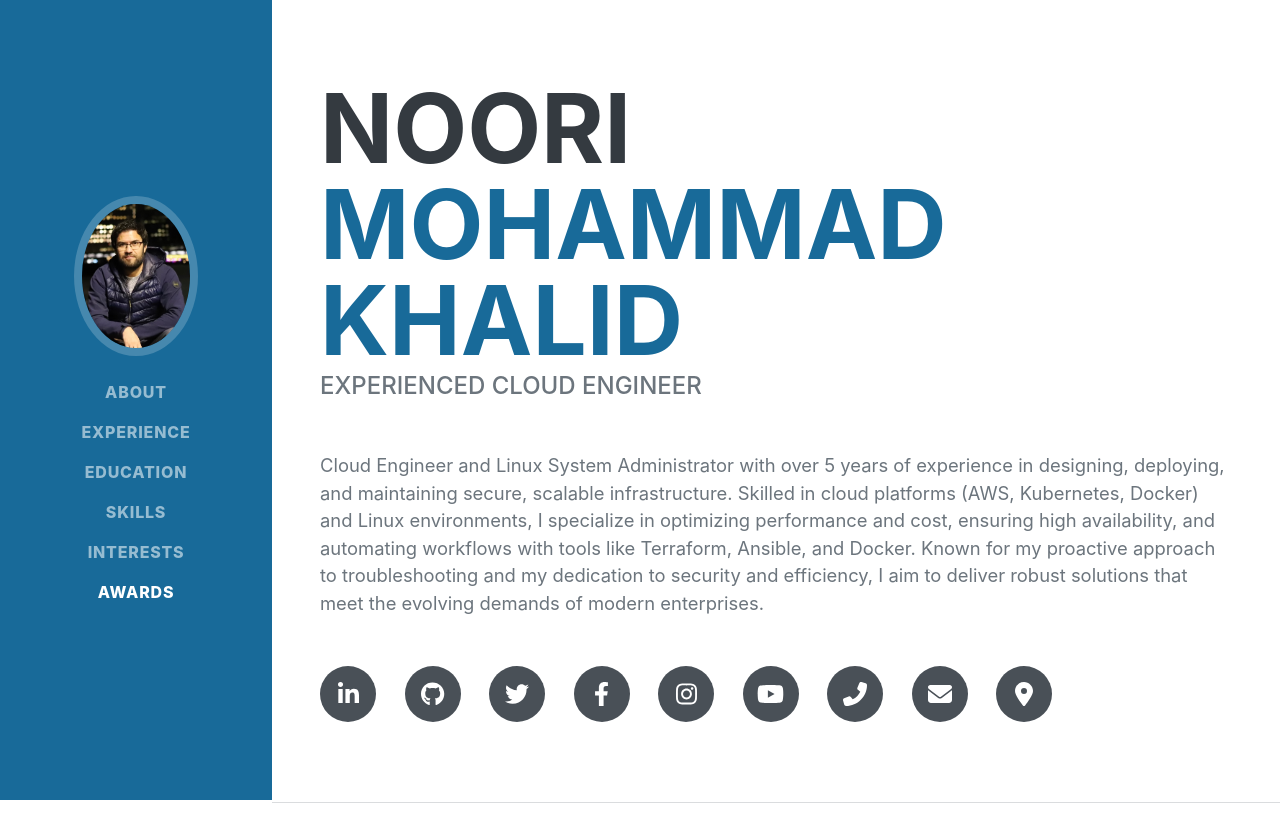
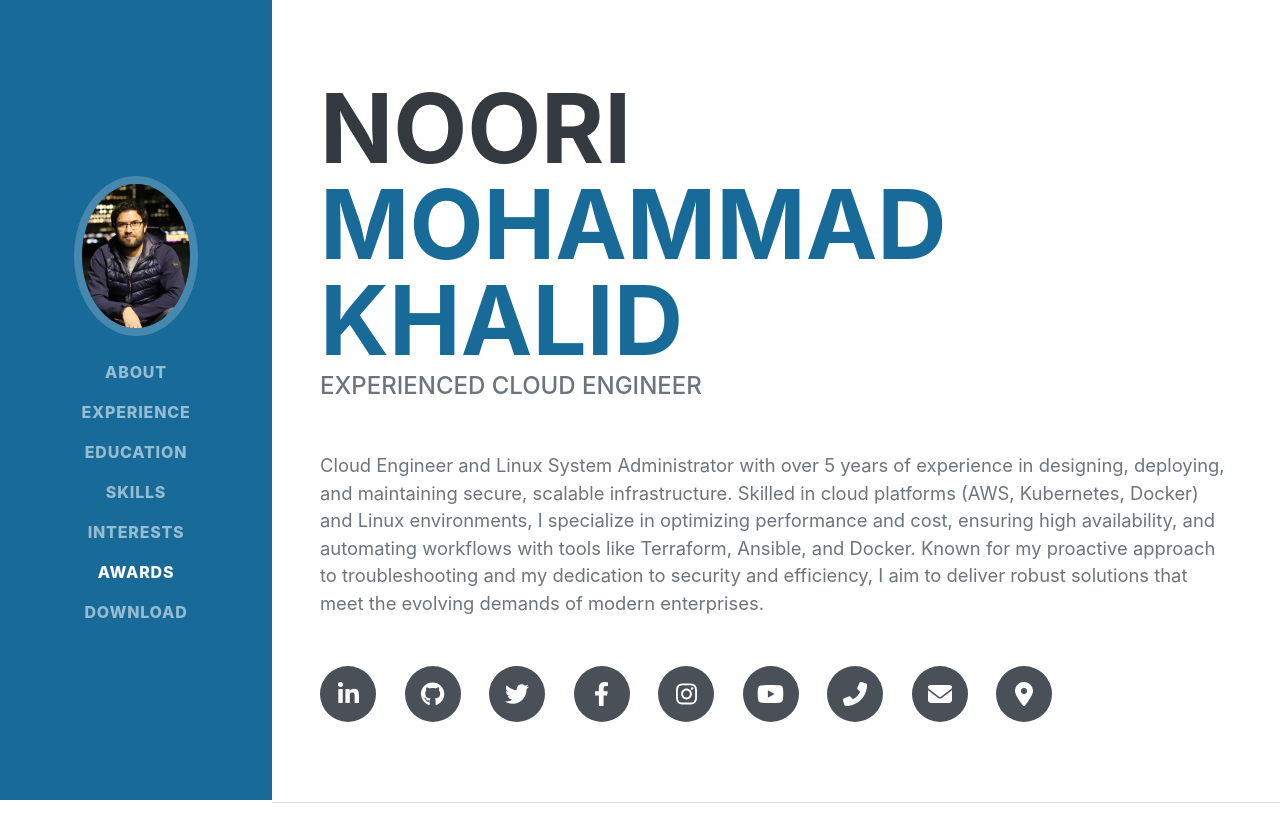
Before and after one commit to mkhnoori/my-resume, a Django app: page / in a window 1280 px wide. Shown: the top 817 px of the page. Run offline with Django 5.2, Linux system fonts and the light colour scheme; some libraries are stand-ins or nearby versions; some web fonts are replaced.

Commit message:
html-updated

```diff
--- a/website/templates/home.html
+++ b/website/templates/home.html
@@ -32,6 +32,7 @@
                     <li class="nav-item"><a class="nav-link js-scroll-trigger" href="#skills">Skills</a></li>
                     <li class="nav-item"><a class="nav-link js-scroll-trigger" href="#interests">Interests</a></li>
                     <li class="nav-item"><a class="nav-link js-scroll-trigger" href="#awards">Awards</a></li>
+                    <li class="nav-item"><a class="nav-link js-scroll-trigger" href="#download">Download</a></li>
                 </ul>
             </div>
         </nav>
```
Also changed, not shown: 1 other file.
